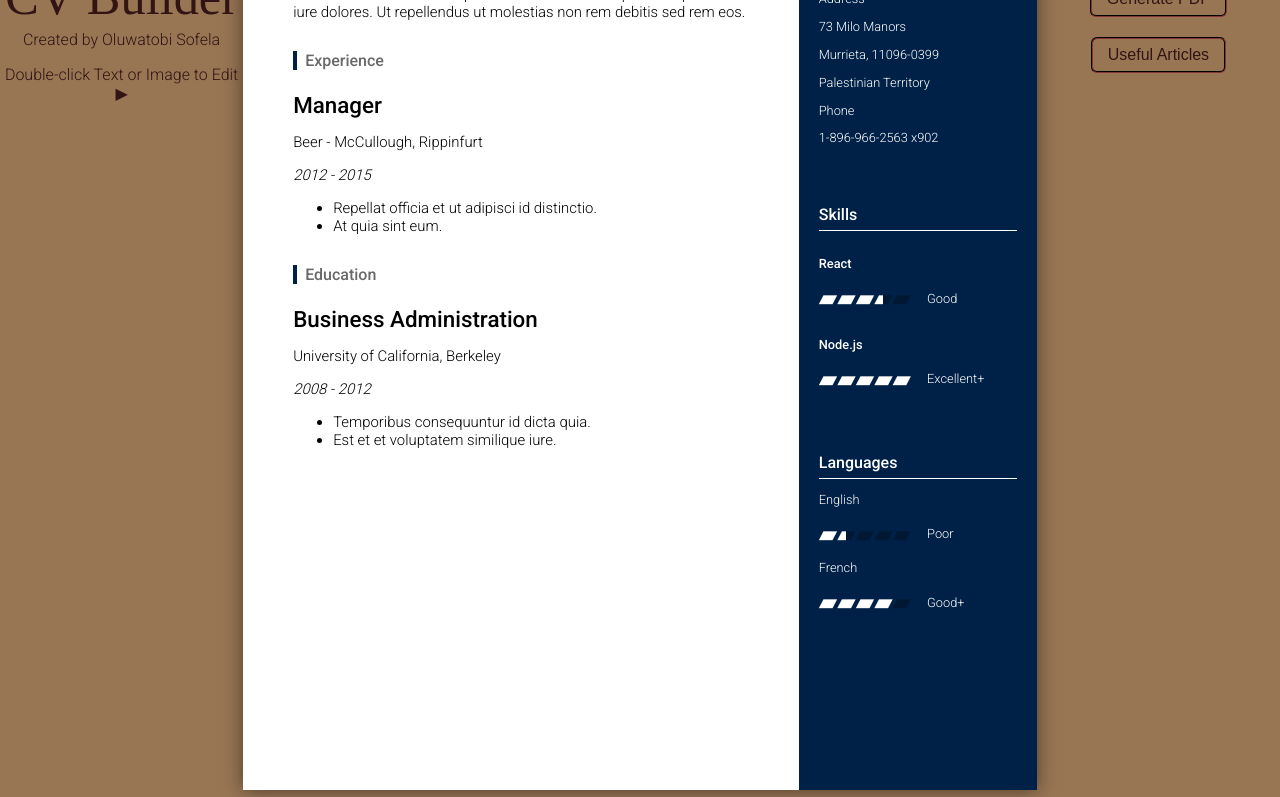
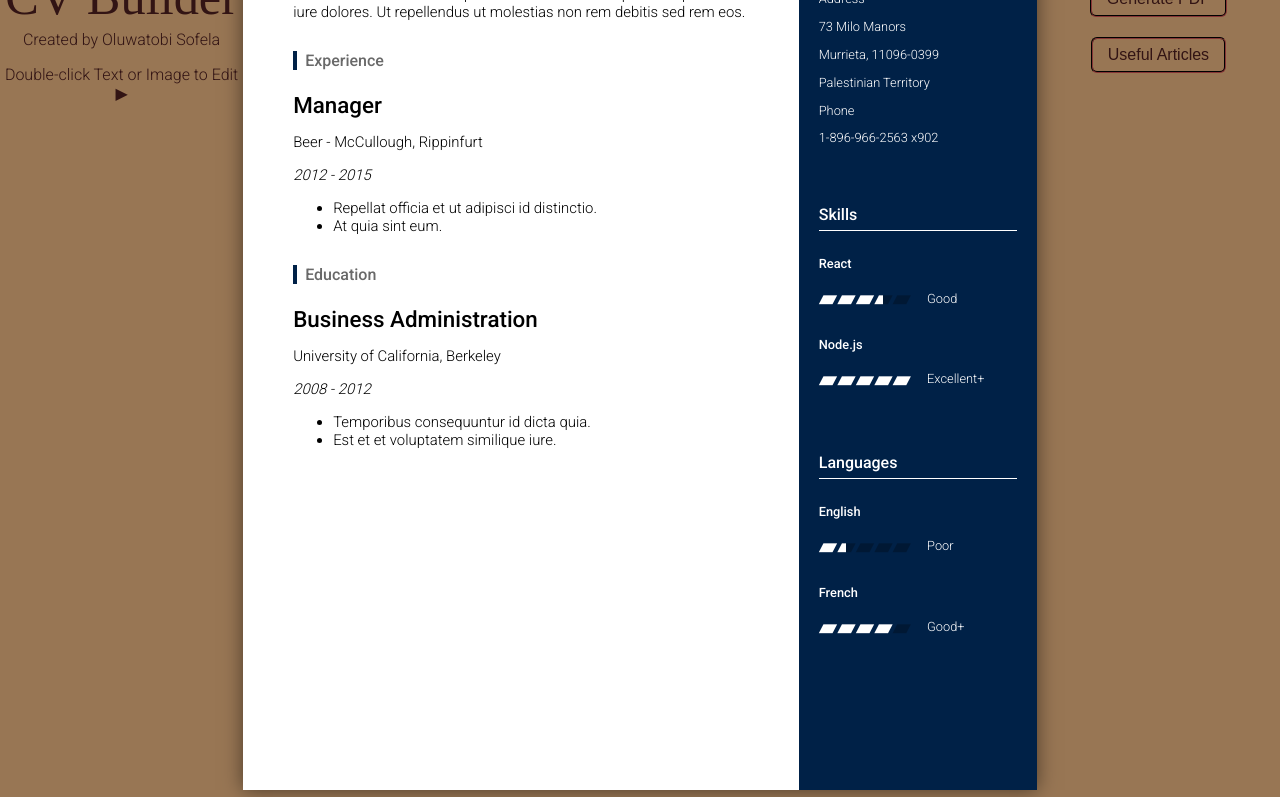
Before and after one commit to oluwatobiss/cv-builder, a React (Create React App) app: page / in a window 1280 px wide. Shown: the part 373-1170 px from the top of the page. Built offline with nearby package versions, Linux system fonts and the light colour scheme; a web font is replaced by a local one.

Commit message:
Make languages section's subheading editable

```diff
--- a/src/components/Languages.js
+++ b/src/components/Languages.js
@@ -1,14 +1,29 @@
 import { Component } from "react";
 import HoverRating from "./HoverRating";
-// import ElementMaker from "./ElementMaker";
+import ElementMaker from "./ElementMaker";
 
 class Languages extends Component {
     constructor() {
         super();
         this.state = {
-            myFirstLanguage: {readOnly: true},
-            mySecondLanguage: {readOnly: true},
+            myFirstLanguage: {text: "English", readOnly: true},
+            mySecondLanguage: {text: "French", readOnly: true},
         }
+    }
+
+    handleEleChange = (e) => {
+        const {name, value} = e.target;
+        this.setState({[name]: {...this.state[name], text: value}})
+    }
+
+    handleEleBlur = (e) => {
+        const {name} = e.target;
+        this.setState({[name]: {...this.state[name], showInputEle: false}});
+    }
+
+    handleEleDoubleClick = (e) => {
+        const {className} = e.target;
+        this.setState({[className]: {...this.state[className], showInputEle: true}});
     }
 
     handleRateDoubleClick = (e) => {
@@ -26,7 +41,16 @@ class Languages extends Component {
                 <header className="aside-header">Languages</header>
                 <div>
                     <article>
-                        <p className="sub-header">English</p>
+                        <ElementMaker name="myFirstLanguage"
+                            mutableTagType="input"
+                            type="text"
+                            staticTagType="p"
+                            text={this.state.myFirstLanguage.text}
+                            handleEleChange={this.handleEleChange}
+                            handleEleBlur={this.handleEleBlur}
+                            handleEleDoubleClick={this.handleEleDoubleClick}
+                            showInputEle={this.state.myFirstLanguage.showInputEle}
+                        />
                         <HoverRating hoverName="myFirstLanguage"
                             defaultRating={1.5}
                             readOnly={this.state.myFirstLanguage.readOnly}
@@ -35,7 +59,16 @@ class Languages extends Component {
                         />
                     </article>
                     <article>
-                        <p className="sub-header">French</p>
+                        <ElementMaker name="mySecondLanguage"
+                            mutableTagType="input"
+                            type="text"
+                            staticTagType="p"
+                            text={this.state.mySecondLanguage.text}
+                            handleEleChange={this.handleEleChange}
+                            handleEleBlur={this.handleEleBlur}
+                            handleEleDoubleClick={this.handleEleDoubleClick}
+                            showInputEle={this.state.mySecondLanguage.showInputEle}
+                        />
                         <HoverRating hoverName="mySecondLanguage"
                             defaultRating={4}
                             readOnly={this.state.mySecondLanguage.readOnly}
```
